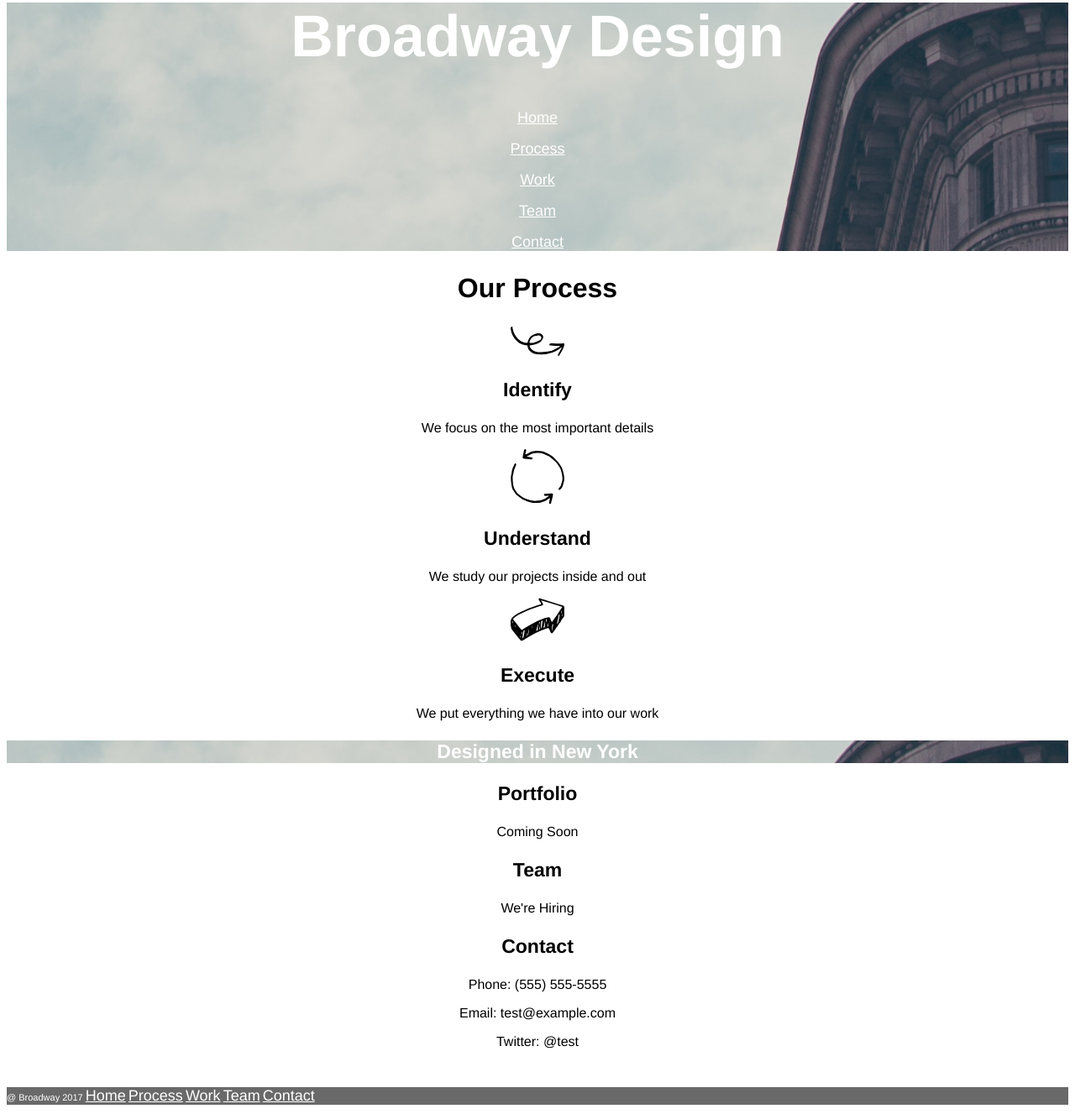
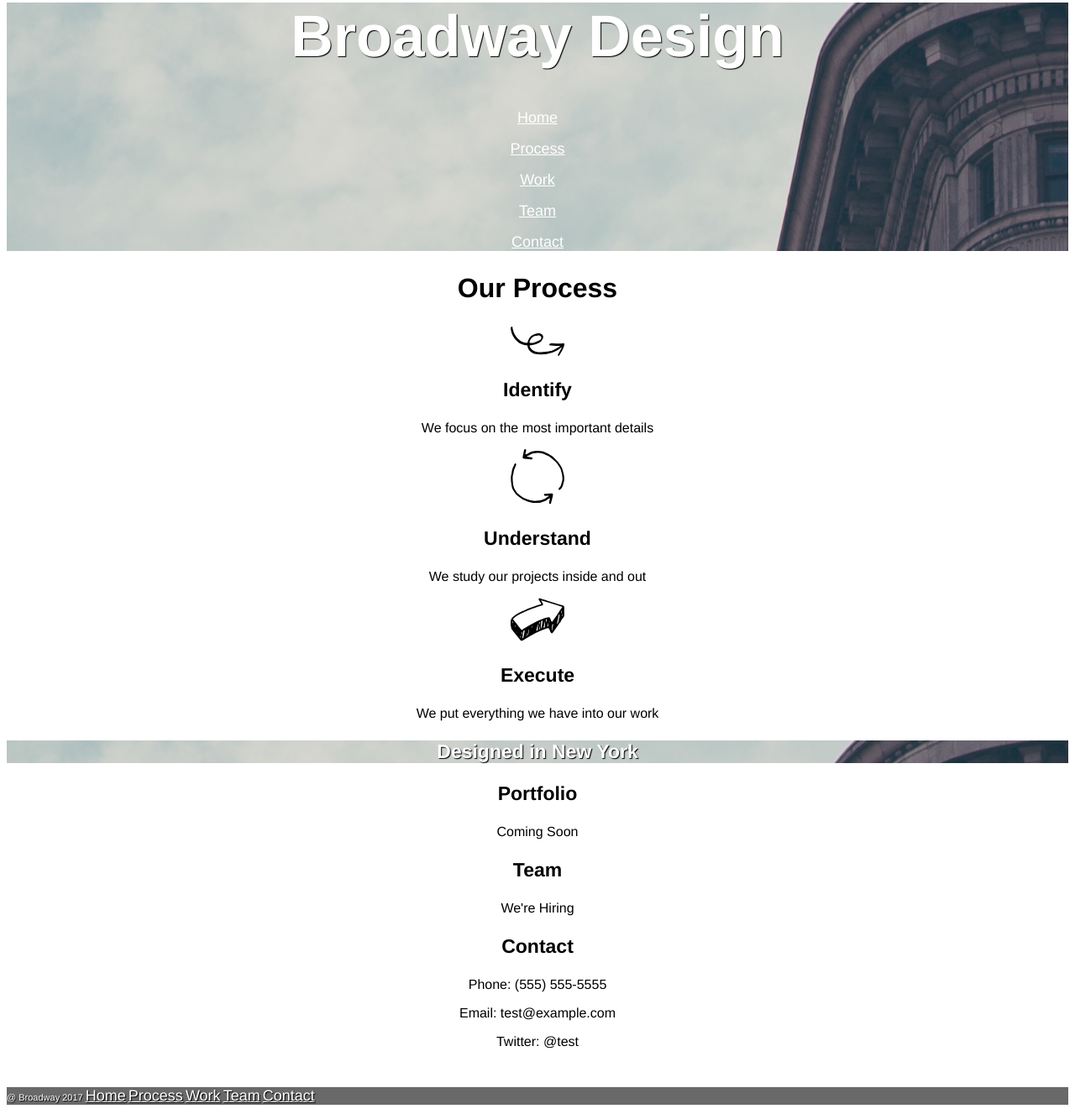
Before and after one commit to alvinqui/broadway_design, a plain HTML site: page index.html in a window 1280 px wide. Shown: the part 44-1371 px from the top of the page at 84% size. Drawn offline with Linux system fonts and the light colour scheme.

Commit message:
Minor design add

```diff
--- a/css/style.css
+++ b/css/style.css
@@ -11,6 +11,7 @@ h1{
   font-size: 70px;
   font-weight: bold;
   color: white;
+  text-shadow: 1px 1px 1px #000000;
 }
 a{
   color: white;
@@ -29,6 +30,7 @@ h3{
   font-size: 23px;
   font-weight: bold;
   color: white;
+  text-shadow: 1px 1px 1px #000000;
 }
 
 .bottomBanner{
@@ -36,4 +38,5 @@ h3{
   text-align: left;
   font-size: 11px;
   color: white;
+  text-shadow: 1px 1px 1px #000000;
 }
```
